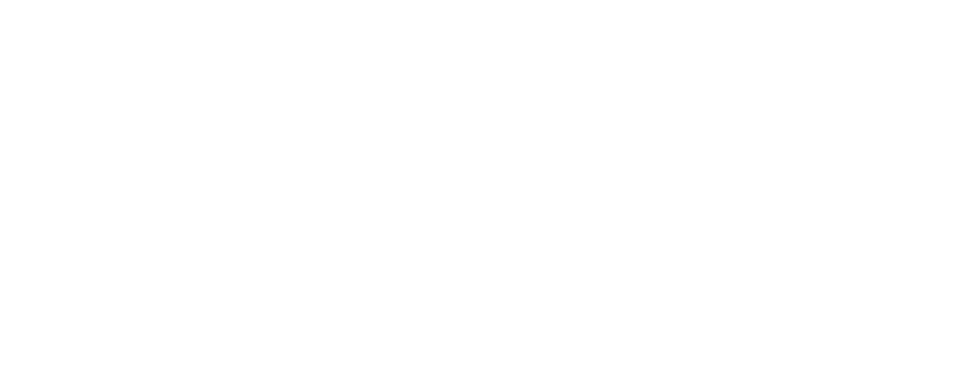
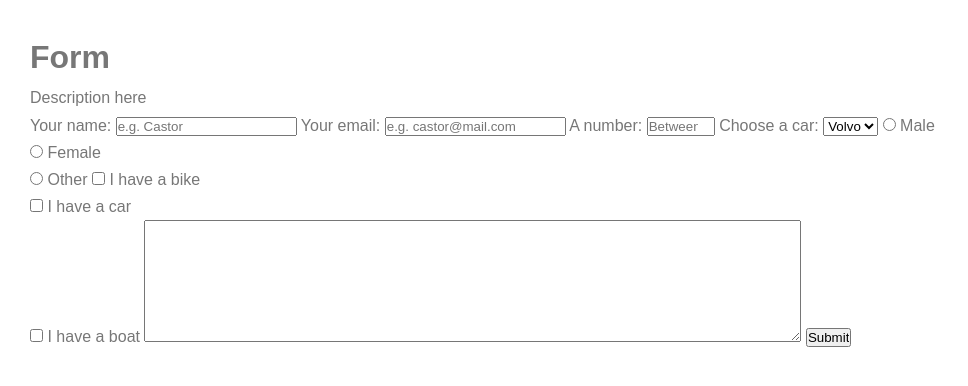
Before and after one commit to joeldevel/build-a-survey-form, a plain HTML site: page index.html in a window 1280 px wide. Shown: the whole page, without its empty margins (0-968 px from the left). Drawn offline with Linux system fonts and the light colour scheme.

Commit message:
Tests passed

```diff
--- a/index.html
+++ b/index.html
@@ -1,3 +1,4 @@
+
 <!DOCTYPE html>
 <html lang="en" dir="ltr">
   <head>
@@ -7,6 +8,50 @@
     <title></title>
   </head>
   <body>
+    <header>
+      <h1 id="title">Form</h1>
+      <p id="description">Description here</p>
+    </header>
+    <main>
+      <form action="" id="survey-form">
+        <label for="name" id="name-label">Your name: </label>
+        <input type="text" id="name" name="id" placeholder="e.g. Castor" required>
+
+        <label for="email" id="email-label">Your email: </label>
+        <input type="email" id="email" placeholder="e.g. castor@mail.com" required>
+
+        <label for="number" id="number-label">A number: </label>
+        <input type="number" id="number" min="10" max="1000" placeholder="Between 10 and 1000">
+
+        <label for="dropdown">Choose a car:</label>
+        <select id="dropdown" name="cars">
+          <option value="volvo">Volvo</option>
+          <option value="saab">Saab</option>
+          <option value="fiat">Fiat</option>
+          <option value="audi">Audi</option>
+        </select>
+
+        <input type="radio" id="male" name="gender" value="male">
+        <label for="male">Male</label><br>
+        <input type="radio" id="female" name="gender" value="female">
+        <label for="female">Female</label><br>
+        <input type="radio" id="other" name="gender" value="other">
+        <label for="other">Other</label>
+
+        <input type="checkbox" id="vehicle1" name="vehicle1" value="Bike">
+        <label for="vehicle1"> I have a bike</label><br>
+        <input type="checkbox" id="vehicle2" name="vehicle2" value="Car">
+        <label for="vehicle2"> I have a car</label><br>
+        <input type="checkbox" id="vehicle3" name="vehicle3" value="Boat">
+        <label for="vehicle3"> I have a boat</label>
+
+        <textarea name="name" rows="8" cols="80"></textarea>
+
+        <input type="submit" name="" value="Submit" id="submit">
+      </form>
+    </main>
 
   </body>
 </html>
+
+<!-- <script src="https://cdn.freecodecamp.org/testable-projects-fcc/v1/bundle.js"></script> -->
```
Also changed, not shown: 1 other file.
